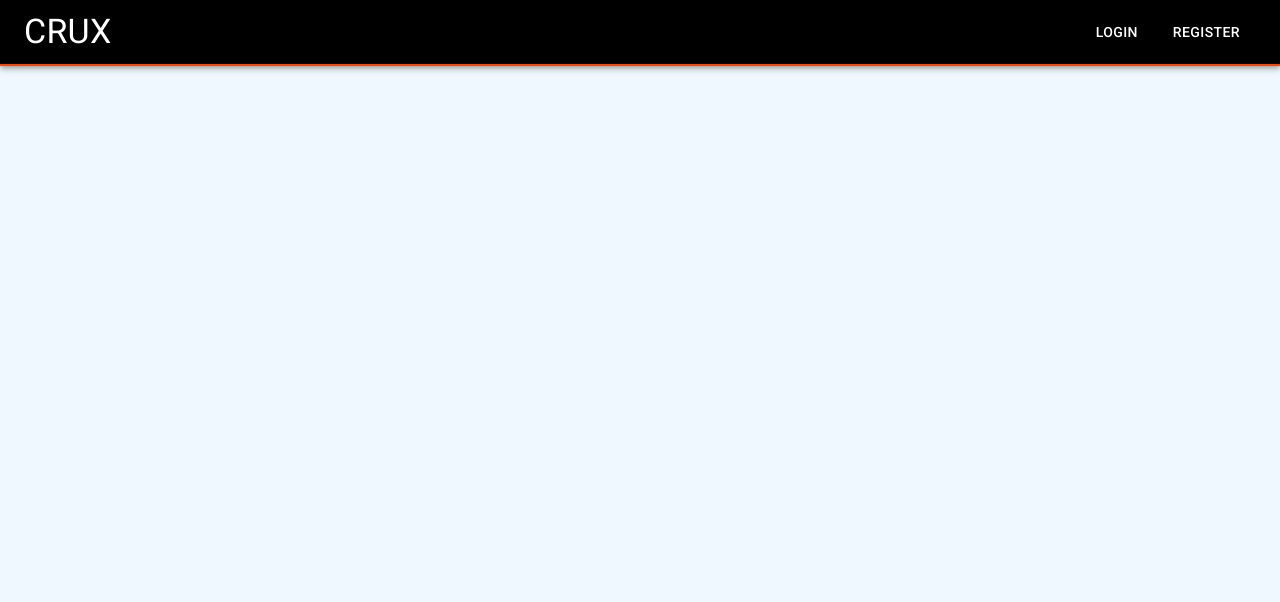
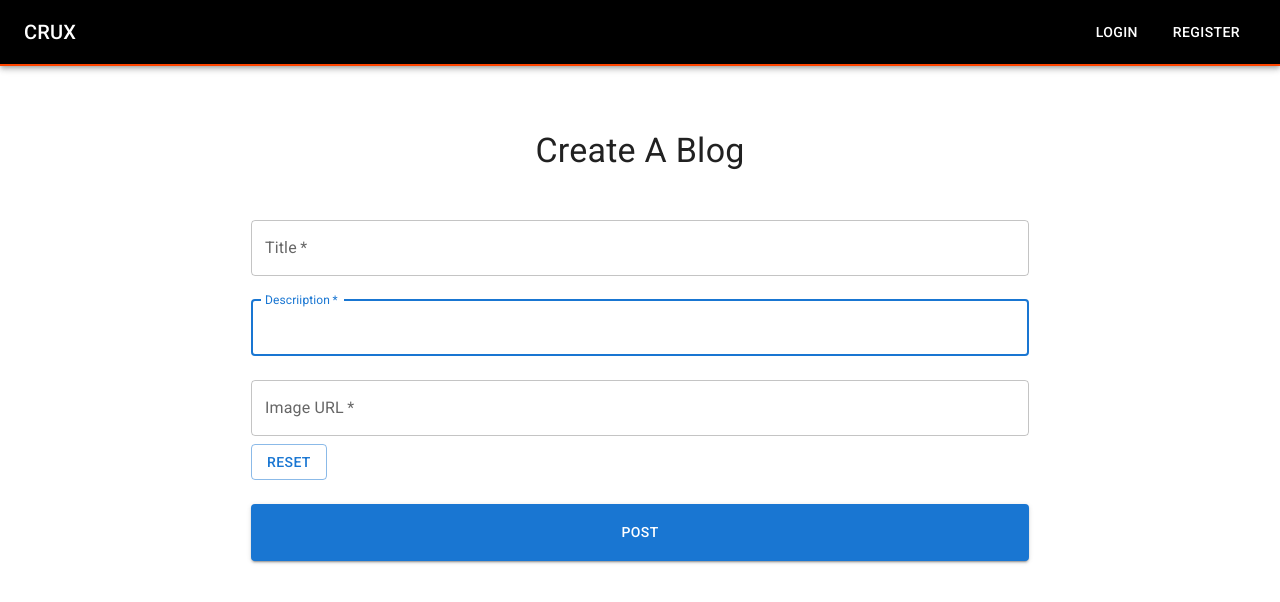
Before and after one commit to Karanfullstack/blog-application, a React (Create React App) app in the folder client/: page /create-blog in a window 1280 px wide. Before the commit this address had no page. Shown: the top 602 px of the page. Built offline with nearby package versions, Linux system fonts and the light colour scheme.

Commit message:
created blog

```diff
--- a/client/src/App.js
+++ b/client/src/App.js
@@ -4,6 +4,7 @@ import Blog from "./pages/Blog";
 import Login from "./pages/Login";
 import Register from "./pages/Register";
 import MyBlogs from "./pages/MyBlogs";
+import CreateBlog from "./pages/CreateBlog";
 
 function App() {
   return (
@@ -12,6 +13,7 @@ function App() {
       <Routes>
         <Route path="/" element={<Blog />} />
         <Route path="/my-blogs" element={<MyBlogs />} />
+        <Route path="/create-blog" element={<CreateBlog />} />
         <Route path="/login" element={<Login />} />
         <Route path="/register" element={<Register />} />
       </Routes>
--- a/client/src/components/BlogCard.js
+++ b/client/src/components/BlogCard.js
@@ -39,10 +39,10 @@ export default function BlogCard({title, description, image, username, time}) {
         maxWidth: "45%",
         margin: "auto",
         marginTop: "50px",
+        marginBottom:'50px',
         padding: 2,
         boxShadow: "3px 3px 10px #ccc",
         borderRadius: "30px",
-
       }}
     >
       <CardHeader
--- a/client/src/components/Header.js
+++ b/client/src/components/Header.js
@@ -37,7 +37,7 @@ const Header = () => {
     <React.Fragment>
       <AppBar position="sticky" style={style}>
         <Toolbar>
-          <Typography variant="h4">CRUX</Typography>
+          <Typography variant="h6">CRUX</Typography>
           {isLogin && (
             <Box display="flex" marginLeft="auto" marginRight="auto">
               <Tabs
@@ -47,6 +47,7 @@ const Header = () => {
               >
                 <Tab label="Blogs" LinkComponent={Link} to="/" />
                 <Tab label="My Blogs" LinkComponent={Link} to="/my-blogs" />
+                <Tab label="Create Blog" LinkComponent={Link} to="/create-blog" />
               </Tabs>
             </Box>
           )}
--- /dev/null
+++ b/client/src/pages/CreateBlog.js
@@ -0,0 +1,143 @@
+import * as React from "react";
+import Avatar from "@mui/material/Avatar";
+import Button from "@mui/material/Button";
+import CssBaseline from "@mui/material/CssBaseline";
+import TextField from "@mui/material/TextField";
+import FormControlLabel from "@mui/material/FormControlLabel";
+import Checkbox from "@mui/material/Checkbox";
+import Link from "@mui/material/Link";
+import Grid from "@mui/material/Grid";
+import Box from "@mui/material/Box";
+import LockOutlinedIcon from "@mui/icons-material/LockOutlined";
+import Typography from "@mui/material/Typography";
+import Container from "@mui/material/Container";
+import {createTheme, ThemeProvider} from "@mui/material/styles";
+import {useState, useEffect} from "react";
+import axios from "axios";
+import {useNavigate} from "react-router-dom";
+
+function Copyright(props) {
+  return (
+    <Typography
+      variant="body2"
+      color="text.secondary"
+      align="center"
+      {...props}
+    >
+      {"Copyright © "}
+      <Link color="inherit" href="https://mui.com/">
+        Your Website
+      </Link>{" "}
+      {new Date().getFullYear()}
+      {"."}
+    </Typography>
+  );
+}
+
+// TODO remove, this demo shouldn't need to reset the theme.
+
+const defaultTheme = createTheme();
+
+export default function CreateBlog() {
+  const id = localStorage.getItem("userID");
+  const [inputs, setIntpus] = useState({});
+  const navigate = useNavigate();
+  // userData
+  const data = (event) => {
+    event.preventDefault();
+    setIntpus({...inputs, [event.target.name]: event.target.value});
+  };
+  console.log(inputs);
+
+  // Form function
+  const handleSubmit = async (event) => {
+    event.preventDefault();
+    try {
+      const {data} = await axios.post(`/api/v1/blog/create-blog`, {
+        title: inputs.title,
+        description: inputs.description,
+        image: inputs.image,
+        user: id,
+      });
+      if (data?.success) {
+        alert("Blog has been created");
+        navigate("/my-blogs");
+      }
+    } catch (error) {
+      console.log(error);
+    }
+  };
+
+  // Reset Button
+
+  const reset = function (event) {
+    event.preventDefault();
+    setIntpus({title: "", description: "", image: ""});
+  };
+
+  return (
+    <ThemeProvider theme={defaultTheme}>
+      <Container component="main" maxWidth="xl">
+        <CssBaseline />
+        <Box
+          sx={{
+            marginTop: 8,
+            display: "flex",
+            flexDirection: "column",
+            alignItems: "center",
+          }}
+        >
+          <Typography component="h1" variant="h4">
+            Create A Blog
+          </Typography>
+          <Box component="form" onSubmit={handleSubmit} noValidate sx={{mt: 4}}>
+            <TextField
+              margin="normal"
+              required
+              fullWidth
+              value={inputs.title}
+              id="text"
+              label="Title"
+              name="title"
+              autoFocus
+              onChange={data}
+            />
+            <TextField
+              margin="normal"
+              required
+              fullWidth
+              id="text"
+              label="Descriiption"
+              name="description"
+              autoFocus
+              value={inputs.description}
+              onChange={data}
+            />
+            <TextField
+              margin="normal"
+              required
+              fullWidth
+              name="image"
+              label="Image URL"
+              type="text"
+              id="text"
+              onChange={data}
+              value={inputs.image}
+            />
+            <Button variant="outlined" onClick={reset}>
+              RESET
+            </Button>
+            <Button
+              type="submit"
+              fullWidth
+              variant="contained"
+              sx={{mt: 3, mb: 2, padding: 2, textAlign: "center"}}
+            >
+              POST
+            </Button>
+          </Box>
+        </Box>
+      </Container>
+    </ThemeProvider>
+  );
+}
--- a/client/src/pages/MyBlogs.js
+++ b/client/src/pages/MyBlogs.js
@@ -12,6 +12,7 @@ const MyBlogs = () => {
       const {data} = await axios.get(`api/v1/blog/user-blog/${id}`);
       if (data?.success) {
         setUserBlog(data.blog.blogs);
+
       }
     } catch (error) {
       console.log(error);
@@ -25,17 +26,18 @@ const MyBlogs = () => {
   return (
     <React.Fragment>
       <h2 style={{textAlign: "center", marginTop: 30}}>My Blogs</h2>
-      {userBlog &&
+      {userBlog && userBlog.length === 0 ? (<h2 style={{textAlign:'center', marginTop:40}}>LOADING....</h2>): (
         userBlog.map((item) => (
           <BlogCard
             key={item.id}
             title={item.title}
             description={item.description}
             image={item.image}
-            username={item?.user?.username}
+            username={item.user.username}
             time={item.createdAt}
           />
-        ))}
+        ))
+      )}
     </React.Fragment>
   );
 };
```
Also changed, not shown: 1 other file (tests, documents, lock files or other folders).
